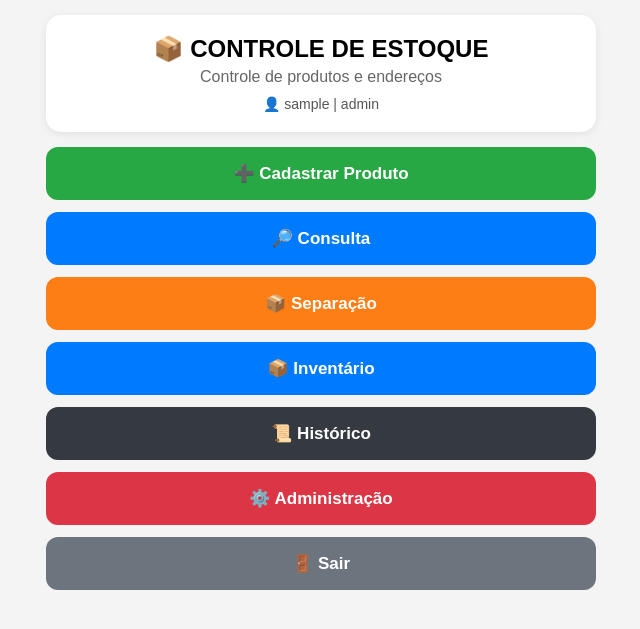
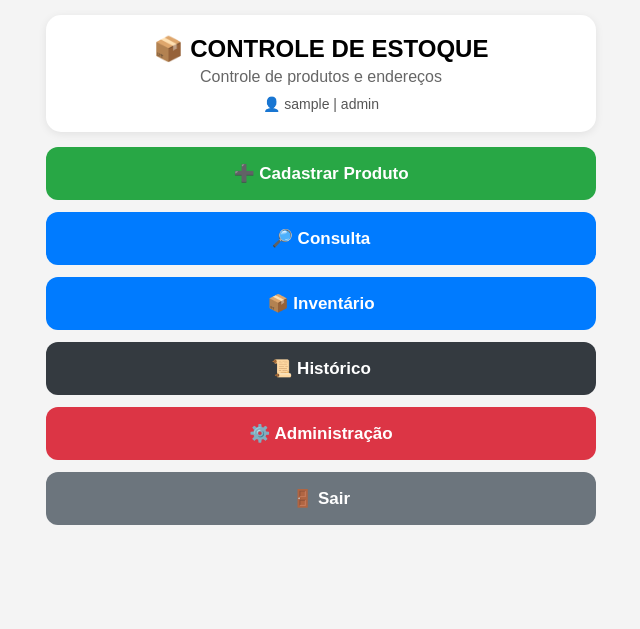
Before and after one commit to Guilherme20266/estoque-system, a Flask app: page /menu in a window 1280 px wide. Shown: the top 629 px of the page, without its empty margins (319-959 px from the left). Run offline with Flask 3, Linux system fonts and the light colour scheme; the visitor is signed in with stand-in values (Sample User, id 1).

Commit message:
Update menu.html

```diff
--- a/templates/menu.html
+++ b/templates/menu.html
@@ -127,16 +127,6 @@ Controle de produtos e endereços
 </button>
 </a>
 
-{% if perfil == "admin" or perfil == "operador" or perfil == "separacao" %}
-
-<a href="/separar">
-<button class="btn movimentacao">
-📦 Separação
-</button>
-</a>
-
-{% endif %}
-
 <a href="/inventario">
 <button class="btn inventario">
 📦 Inventário
```
